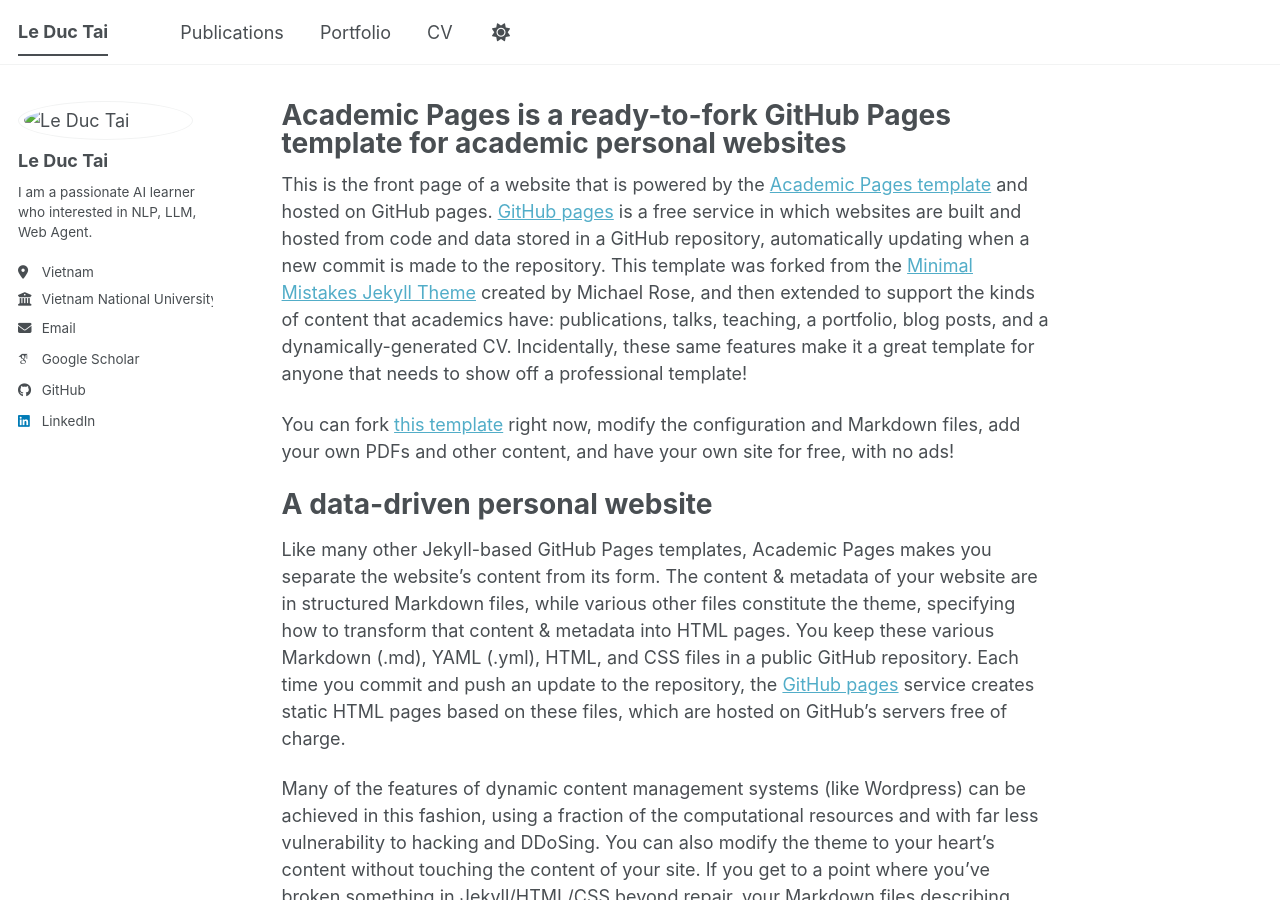
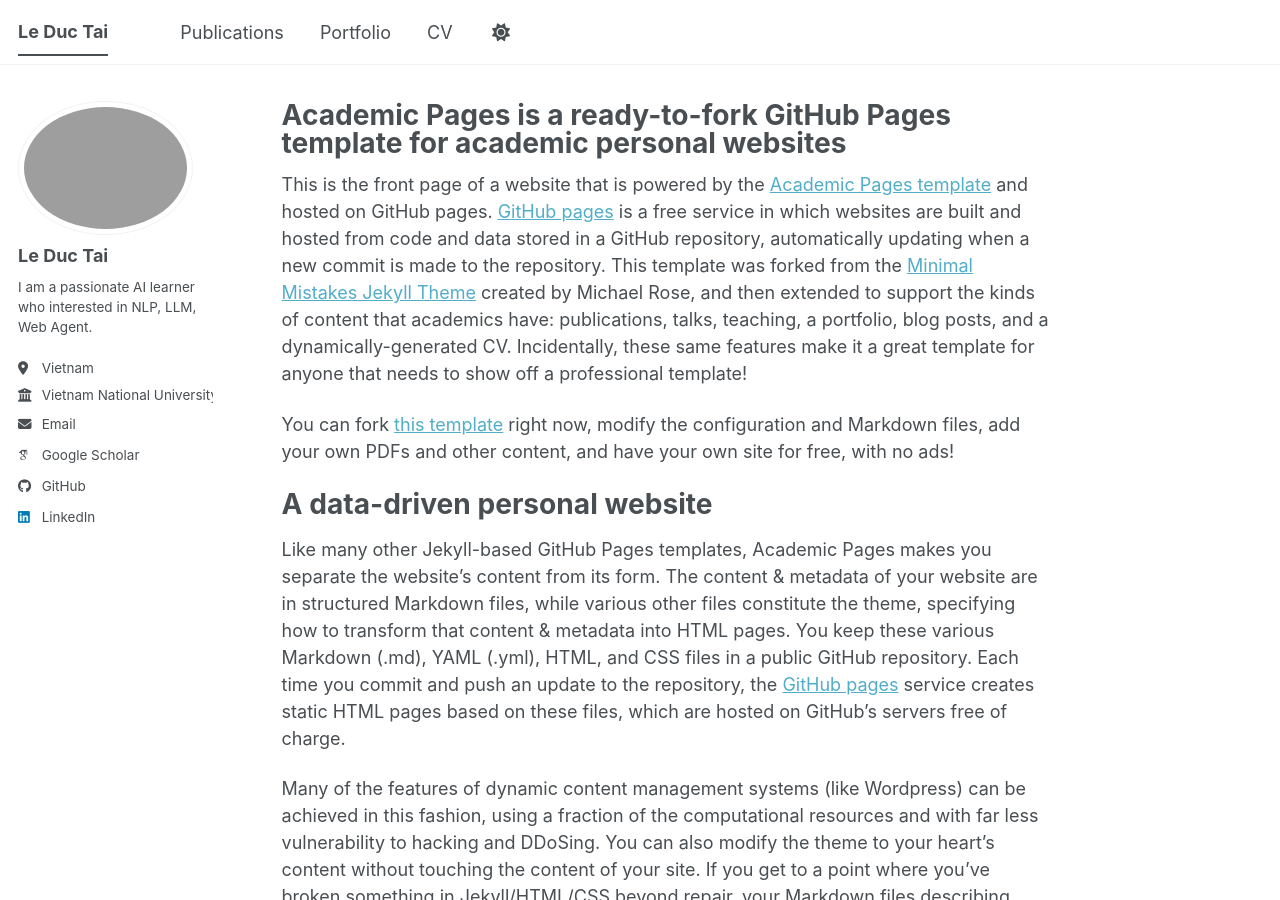
Before and after one commit to NBTailee/personal_website, a Jekyll site: the page built from _pages/about.md, in a window 1280 px wide and 900 px high. Built offline with Jekyll 4.4.1, drawn with Linux system fonts in a browser that asks for light colours; some web fonts are replaced; a script bundle is joined from its source files by our own code; library files that are not in the unit come from our copies.

Commit message:
Update _config.yml

```diff
--- a/_config.yml
+++ b/_config.yml
@@ -23,7 +23,7 @@
 #               Additional customization can be done by editing /_includes/author-profile.html
 author:
   # Biographic information
-  avatar           : "images/bio-photo.PNG"
+  avatar           : "images/bio-photo.jpg"
   name             : "Le Duc Tai"
   pronouns         : # example: "she/her"
   bio              : "I am a passionate AI learner who interested in NLP, LLM, Web Agent."
```
